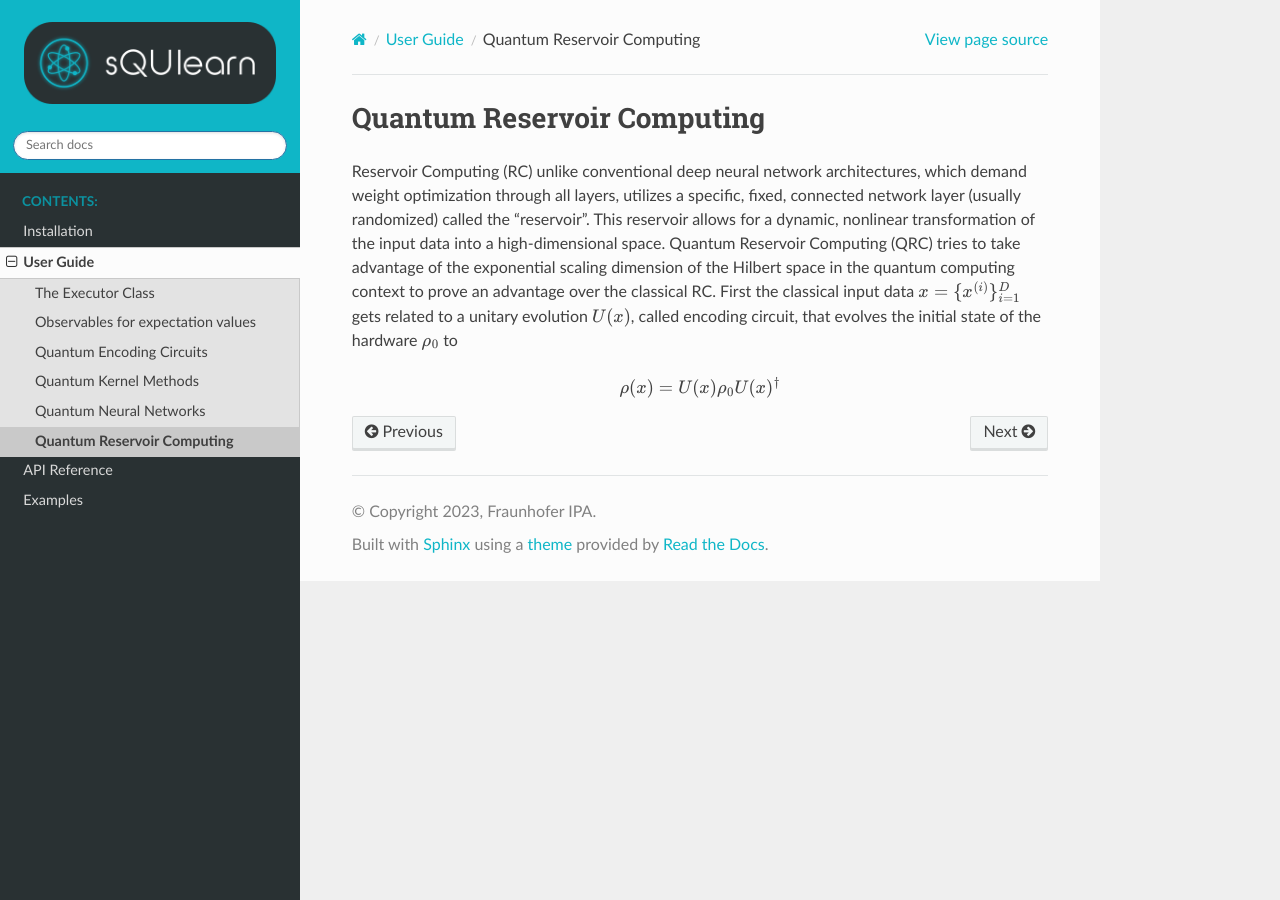
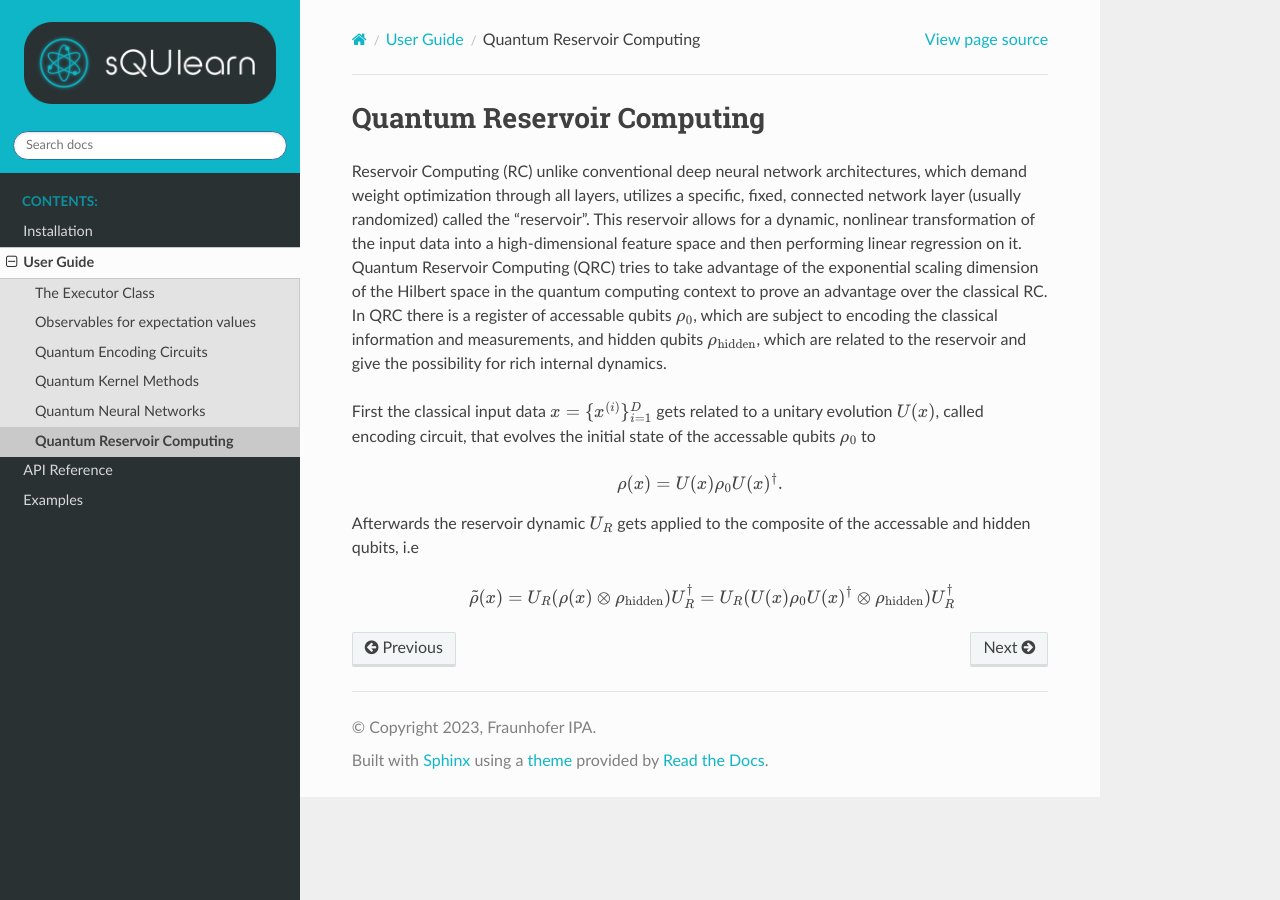
Before and after one commit to sQUlearn/squlearn, a Sphinx documentation site: the page built from docs/user_guide/quantum_reservoir_computing.rst, in a window 1280 px wide. Built offline with Sphinx 7.4.7 and the Read the Docs theme 3.1.0, drawn with Linux system fonts in a browser that asks for light colours; pages that are not in the unit, such as notebooks, are missing from menus.

Commit message:
QRC userguide update

```diff
--- a/docs/user_guide/quantum_reservoir_computing.rst
+++ b/docs/user_guide/quantum_reservoir_computing.rst
@@ -9,10 +9,19 @@ Quantum Reservoir Computing
 Reservoir Computing (RC) unlike conventional deep neural network architectures, which demand weight
 optimization through all layers, utilizes a specific, fixed, connected network layer (usually randomized)
 called the "reservoir". This reservoir allows for a dynamic, nonlinear transformation of the input data
-into a high-dimensional space. Quantum Reservoir Computing (QRC) tries to take advantage of the exponential
-scaling dimension of the Hilbert space in the quantum computing context to prove an advantage over the
-classical RC. First the classical input data :math:`x=\lbrace x^{(i)}\rbrace_{i=1}^D` gets related to a unitary
-evolution :math:`U(x)`, called encoding circuit, that evolves the initial state of the hardware :math:`\rho_0` to
+into a high-dimensional feature space and then performing linear regression on it. Quantum Reservoir Computing (QRC)
+tries to take advantage of the exponential scaling dimension of the Hilbert space in the quantum computing context
+to prove an advantage over the classical RC. In QRC there is a register of accessable qubits :math:`\rho_0`, which are subject to
+encoding the classical information and measurements, and hidden qubits :math:`\rho_{\mathrm{hidden}}`, which are related to the reservoir and give
+the possibility for rich internal dynamics.
+
+First the classical input data :math:`x=\lbrace x^{(i)}\rbrace_{i=1}^D` gets related to a unitary
+evolution :math:`U(x)`, called encoding circuit, that evolves the initial state of the accessable qubits :math:`\rho_0` to
 
 .. math::
-    \rho(x)=U(x)\rho_0U(x)^{\dagger}
+    \rho(x)=U(x)\rho_0U(x)^{\dagger}.
+
+Afterwards the reservoir dynamic :math:`U_R`  gets applied to the composite of the accessable and hidden qubits, i.e
+
+ .. math::
+    \tilde{\rho}(x)=U_R(\rho(x)\otimes \rho_{\mathrm{hidden}})U_R^{\dagger}=U_R(U(x)\rho_0U(x)^{\dagger}\otimes \rho_{\mathrm{hidden}})U_R^{\dagger}
```
